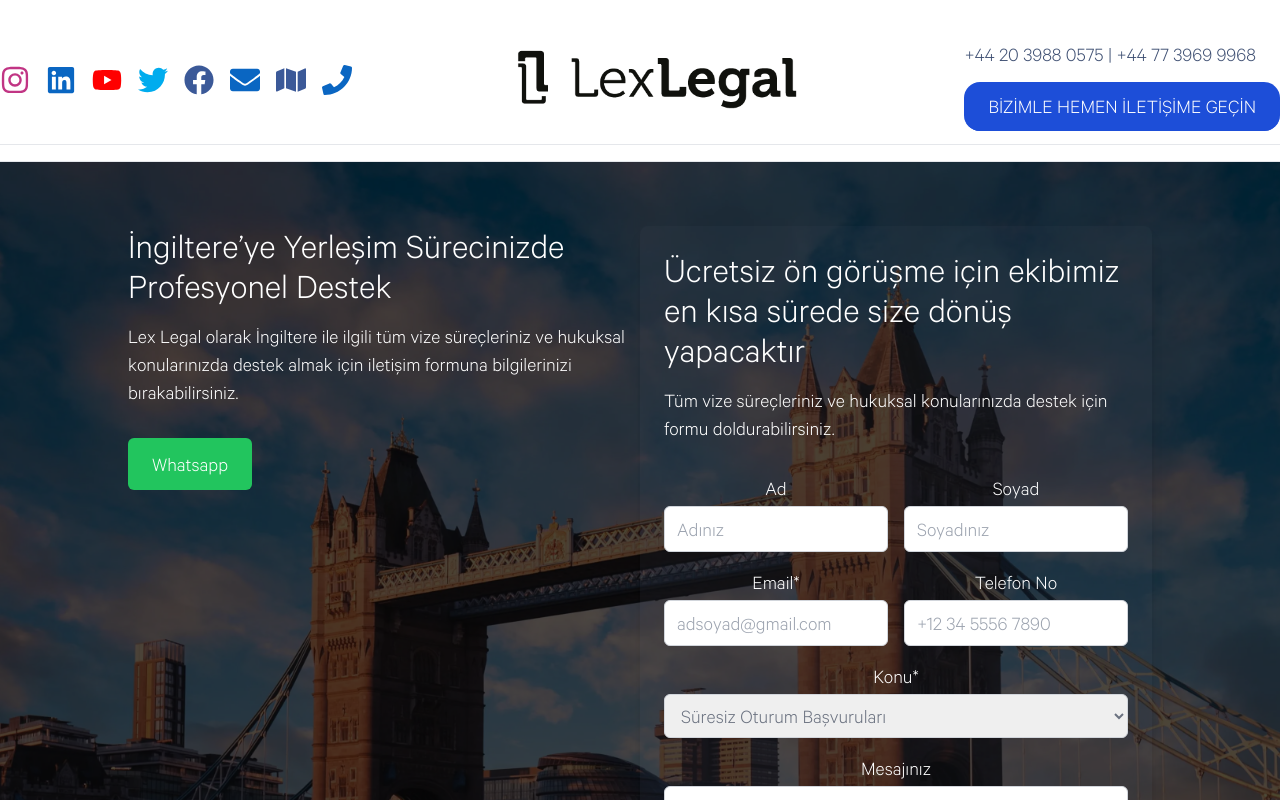
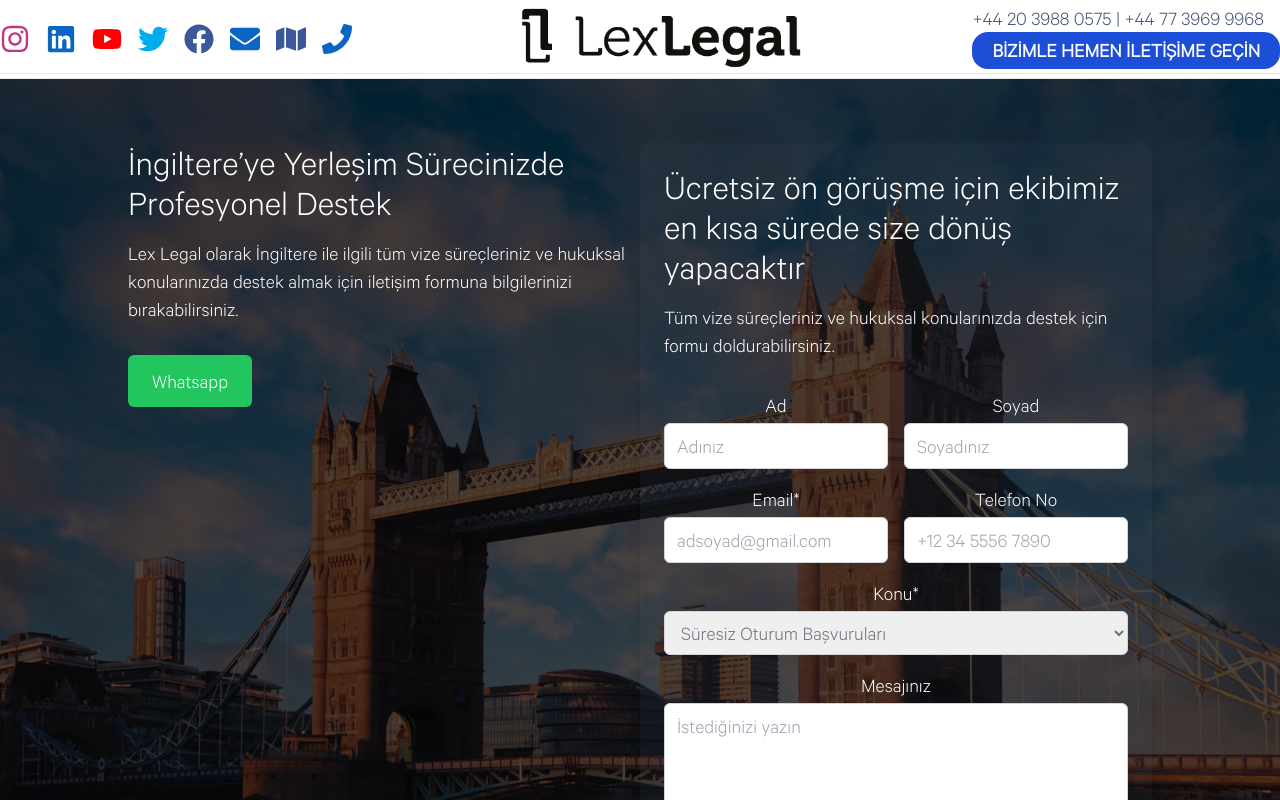
Before and after one commit to sanegenos/lexlegal, a Next.js app: page / in a window 1280 px wide. Shown: the top 800 px of the page. Built offline with nearby package versions, Linux system fonts and the light colour scheme.

Commit message:
27.08 - banner+adres+header+footer

```diff
--- a/components/Header.jsx
+++ b/components/Header.jsx
@@ -3,8 +3,8 @@ import { FaFacebook, FaTwitter, FaInstagram, FaYoutube, FaLinkedin, FaEnvelope,
 
 export default function Header() {
     return (
-        <header id="header" className="bg-white py-4 flex flex-col justify-center items-center w-full border-b relative z-20">
-            <div className="container mx-auto flex flex-col md:flex-row justify-between items-center py-6 border-b">
+        <header id="header" className="bg-white py-1 flex flex-col justify-center items-center w-full border-b relative z-20">
+            <div className="container mx-auto flex flex-col md:flex-row justify-between items-center border-b">
                 <div className="flex space-x-4 mb-4 md:mb-0">
                     <a href="https://www.instagram.com/lexlegal_ltd/" aria-label="Instagram" className="text-gray-600 hover:text-gray-900"><FaInstagram size={30} style={{ color: '#C13584' }} /></a>
                     <a href="https://tr.linkedin.com/company/lexlegal-ltd" aria-label="LinkedIn" className="text-gray-600 hover:text-gray-900"><FaLinkedin size={30} style={{ color: '#0A66C2' }} /></a>
@@ -20,10 +20,12 @@ export default function Header() {
                     <img src="img/logolegal.png" />
                 </div>
 
-                <div>
-                    <a href="tel:+442039880575" className="hover:text-blue-900 py-3 mb-3 uppercase text-xl text-left">+44 20 3988 0575</a>
-                    <a href="tel:+447739699968" className="hover:text-blue-900 py-3 mb-3 uppercase text-xl text-left"> | +44 77 3969 9968</a> <br/><br/>
-                    <a href="tel:+447739699968" className="text-white hover:text-blue-900 bg-blue-700 hover:bg-blue-300 rounded-2xl py-3 px-6 mb-3 border-b border-blue-700 hover:border-blue-900 uppercase text-xl">Bİzİmle hemen İletİşİme geçİn</a>
+                <div className="flex flex-col item-center justify-center">
+                    <div>
+                        <a href="tel:+442039880575" className="hover:text-blue-900 uppercase text-xl text-left">+44 20 3988 0575 </a>
+                        <a href="tel:+447739699968" className="hover:text-blue-900 uppercase text-xl text-left"> | +44 77 3969 9968</a>
+                    </div>
+                    <a href="tel:+447739699968" className="text-white hover:text-blue-900 bg-blue-700 hover:bg-blue-300 rounded-2xl py-1 px-5 mb-1 border-b border-blue-700 hover:border-blue-900 uppercase font-semibold text-xl">Bİzİmle hemen İletİşİme geçİn</a>
                 </div>
             </div>
 
```
